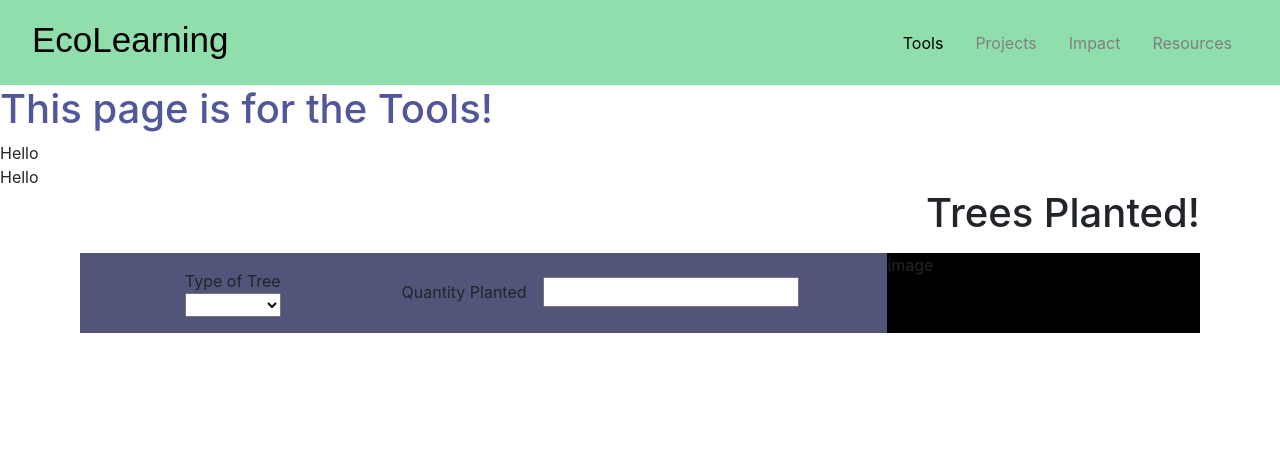
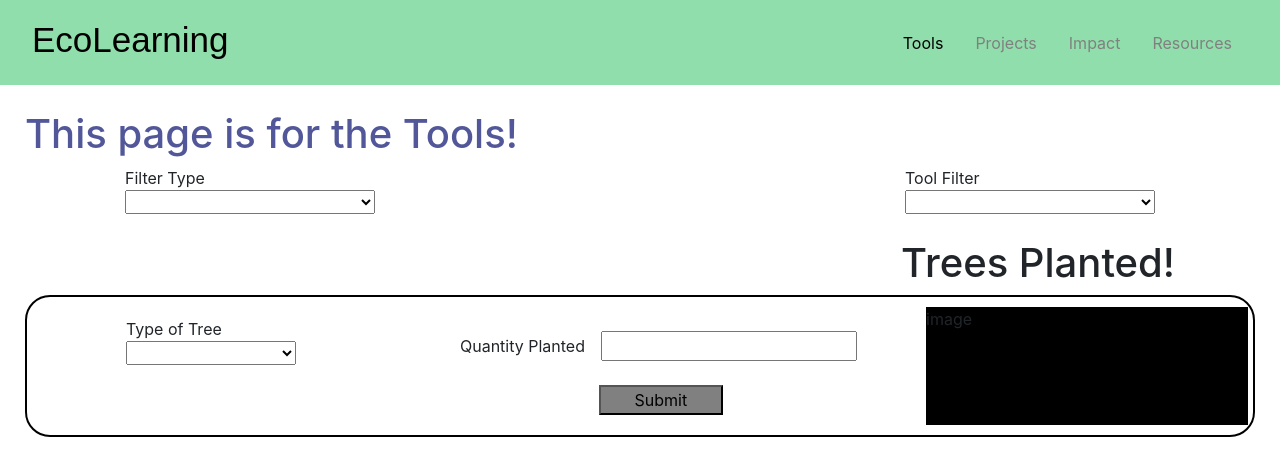
Before and after one commit to arjunKa/EcoLearn, a React (Create React App) app in the folder frontend/: page /tools in a window 1280 px wide. Shown: the top 476 px of the page. Built offline with nearby package versions, Linux system fonts and the light colour scheme.

Commit message:
filter bars added & buttons added

```diff
--- a/frontend/src/components/Calculators/TreesCalc.js
+++ b/frontend/src/components/Calculators/TreesCalc.js
@@ -1,5 +1,17 @@
 import React from "react";
+import { styled } from "styled-components";
 import { Form } from "react-router-dom";
+
+export const MyButton = styled.button`
+    type: submit;
+    background-color: #808080;
+    text-align: center;
+    opacity: 1;
+    height: 80%;
+    width: 30%;
+    margin: 0px 155px;
+    &:hover { opacity: 0.8 }
+`
 
 const TreesCalc = () => {
     return (
@@ -9,15 +21,15 @@ const TreesCalc = () => {
                 Trees Planted!
             </h1>
             {/* Block for inside Calc */}
-            <div style={{ display: "flex", flexDirection: "row", padding: "0.5rem 5rem" }}>
+            <div style={{ display: "flex", flexDirection: "row", padding: "10px 5px 10px 20px", border: "2px solid #000", borderRadius: "25px" }}>
                 {/* Calc Options */}
-                <div style={{ display: "flex", flexDirection: "row", justifyContent: "space-evenly", flexGrow: 1, backgroundColor: "#515579" }}>
+                <div style={{ display: "flex", flexDirection: "row", justifyContent: "space-around", flexGrow: 1 }}>
                     {/* left side */}
                     <div style={{ display: "flex", flexDirection: "column" }}>
                         {/* Drop down menu for type of tree */}
-                        <div style={{display: "flex", flexDirection: "column", padding: "1rem" }}>
+                        <div style={{display: "flex", flexDirection: "column", padding: "10px" }}>
                             <label for="trees"> Type of Tree </label>
-                            <select name="trees" id="trees">
+                            <select name="trees" id="trees" style={{ width: "170px" }}>
                                 <option> </option>
                                 <option value="spruce"> Spruce </option>
                                 <option value="birch"> Birch </option>
@@ -28,12 +40,16 @@ const TreesCalc = () => {
                     </div>
 
                     {/* Right Side */}
-                    <div style={{ display: "flex", flexDirection: "column"}}>
+                    <div style={{ display: "flex", flexDirection: "column", paddingBottom: "10px" }}>
                         {/* Input box for Quantity */}
                         <form style={{ padding: "1.5rem 0" }}>
                             <label for="numOfTrees" style={{ padding: "0rem 1rem" }}> Quantity Planted </label>
                             <input type="text" id="numOfTrees" name="numOfTrees"></input>
                         </form>
+
+                        {/* Submit Button */}
+                        <MyButton>Submit</MyButton>
+
                     </div>
                 </div>
 
--- a/frontend/src/pages/tools.js
+++ b/frontend/src/pages/tools.js
@@ -7,22 +7,41 @@ const Tools = () => {
             style={{
                 display: "flex",
                 flexDirection: "column",
-                // justifyContent: "centre",
-                // alignItems: "centre",
+                padding: "25px 25px",
                 height: "100vh",
             }}
         >
-            <h1
-                style={{
-                    color: "#515799",
-                }}
-            >
+            <h1 style={{ color: "#515799"}}>
                 This page is for the Tools!
             </h1>
-            <div>
-                Hello
+
+            {/* Drop down filters to decide which calculator */}
+            <div style={{display: "flex", flexDirection: "row", justifyContent: "space-between", paddingBottom: "25px" }}>
+                {/* Left Filter Side (Filter by type of Calc??) */}
+                <div style={{ display: "flex", flexDirection: "column", paddingLeft: "100px" }}>
+                    <label for="calcType"> Filter Type </label>
+                    <select name="calcType" id="calcType" style={{ width: "250px" }}>
+                        <option> </option>
+                        <option value="planting"> Planting </option>
+                        <option value="automotive"> Automotive </option>
+                        <option value="electricity"> Electricity </option>
+                    </select>
+                </div>
+
+                {/* Right Filter Side (Filter by specific Calc in left side filter) */}
+                <div style={{ display: "flex", flexDirection: "column", paddingRight: "100px" }}>
+                    <label for="calc"> Tool Filter </label>
+                    <select name="calc" id="calc" style={{ width: "250px" }}>
+                        <option> </option>
+                        <option value="treesPlanted"> Trees </option>
+                        <option value="garden"> Garden </option>
+                        <option value="energySaved"> Energy Saved </option>
+                        <option value="gasReduced"> Gas Saved </option>
+                    </select>
+                </div>
             </div>
-            <div>Hello</div>
+
+            {/* Where Calculators are displayed */}
             <TreesCalc/>
         </div>
     );
```
